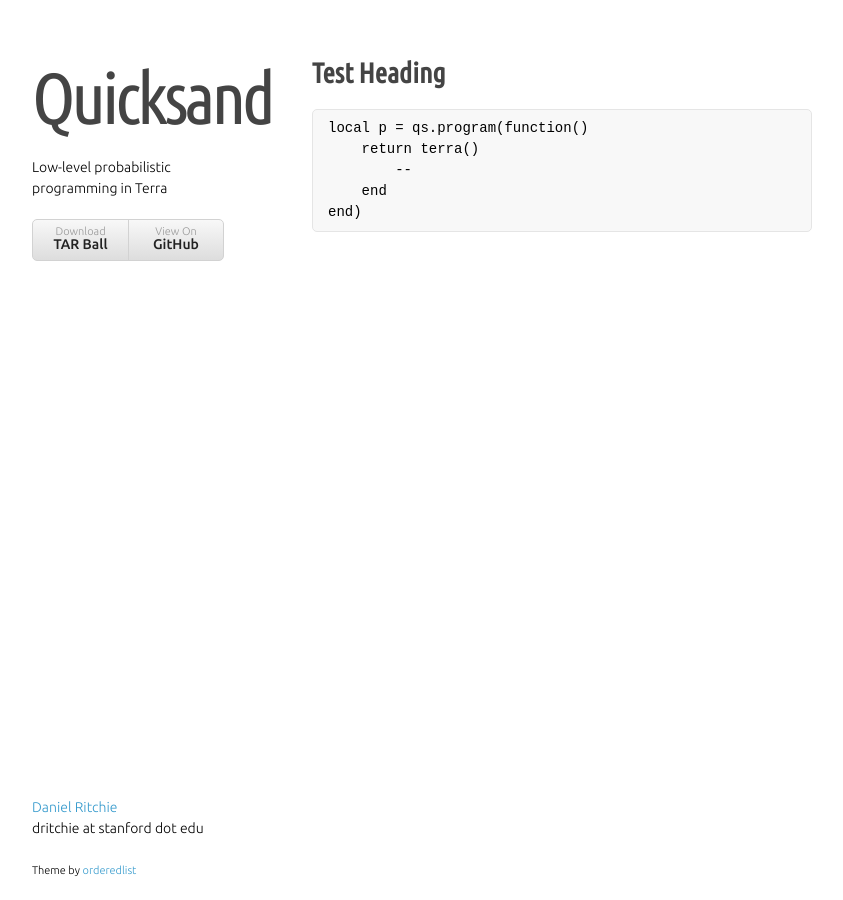
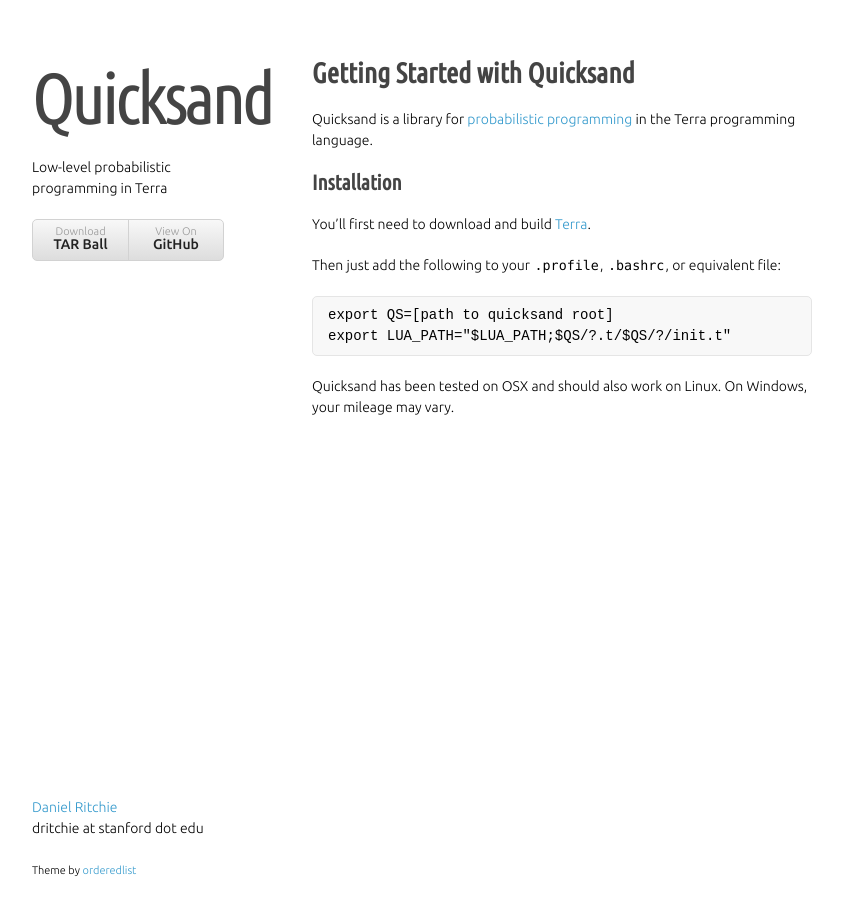
Before and after one commit to dritchie/quicksand, a Jekyll site: the page built from index.md, in a window 1280 px wide. Shown: the whole page, without its empty margins (218-1061 px from the left). Built offline with Jekyll 4.4.1, drawn with Linux system fonts in a browser that asks for light colours; some web fonts are replaced.

Commit message:
Basic intro.

```diff
--- a/index.md
+++ b/index.md
@@ -3,10 +3,18 @@
 title: Quicksand
 ---
 
-# Test Heading
+# Getting Started with Quicksand
 
-    local p = qs.program(function()
-        return terra()
-            --
-        end
-    end)
+Quicksand is a library for [probabilistic programming](http://web.stanford.edu/~ngoodman/papers/POPL2013-abstract.pdf) in the Terra programming language.
+
+
+## Installation
+
+You'll first need to download and build [Terra](http://terralang.org).
+
+Then just add the following to your `.profile`, `.bashrc`, or equivalent file:
+
+	export QS=[path to quicksand root]
+    export LUA_PATH="$LUA_PATH;$QS/?.t/$QS/?/init.t"
+
+Quicksand has been tested on OSX and should also work on Linux. On Windows, your mileage may vary.
```
